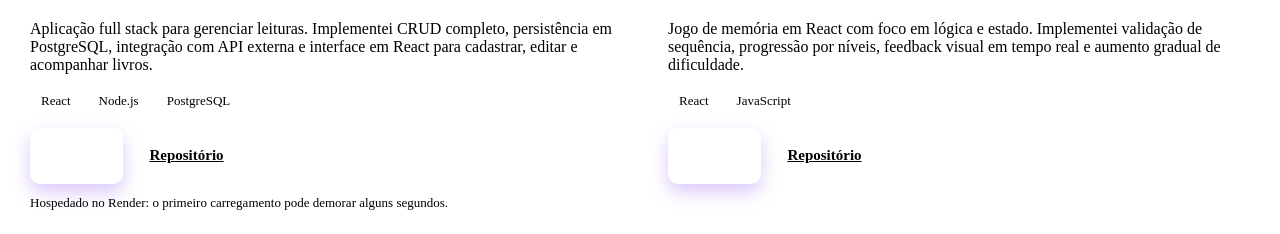
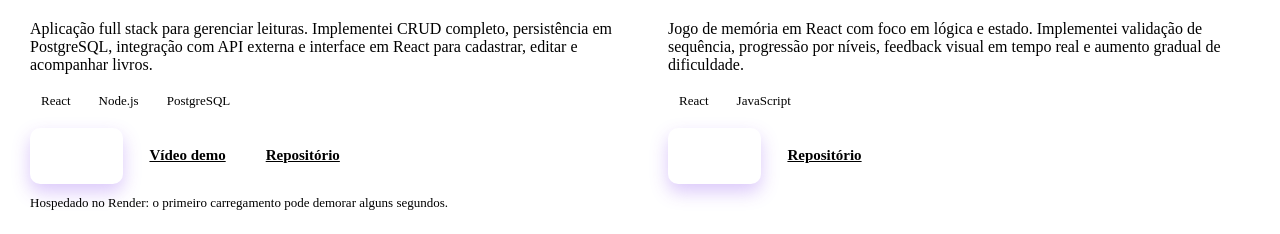
Before and after one commit to tamicoding/portfolio, a React (Vite) app: page / in a window 1280 px wide. Shown: the part 884-1118 px from the top of the page. Built offline with nearby package versions, Linux system fonts and the light colour scheme; the HTML template or start-up script is replaced by a standard one.

Commit message:
Add BookNotes demo video link

```diff
--- a/src/components/Projects.jsx
+++ b/src/components/Projects.jsx
@@ -18,6 +18,7 @@ const projects = [
       "pt-BR": "Hospedado no Render: o primeiro carregamento pode demorar alguns segundos.",
       "en-US": "Hosted on Render: the first load may take a few seconds."
     },
+    video: "https://youtu.be/MuBE76vhMYA",
     repo: "https://github.com/tamicoding/book-notes"
   },
   {
@@ -94,6 +95,16 @@ export default function Projects({ language }) {
                 >
                   {isEnglish ? "Live Demo" : "Ver online"}
                 </a>
+                {project.video && (
+                  <a
+                    className="card__link"
+                    href={project.video}
+                    target="_blank"
+                    rel="noopener noreferrer"
+                  >
+                    {isEnglish ? "Demo Video" : "Vídeo demo"}
+                  </a>
+                )}
                 <a
                   className="card__link"
                   href={project.repo}
```
